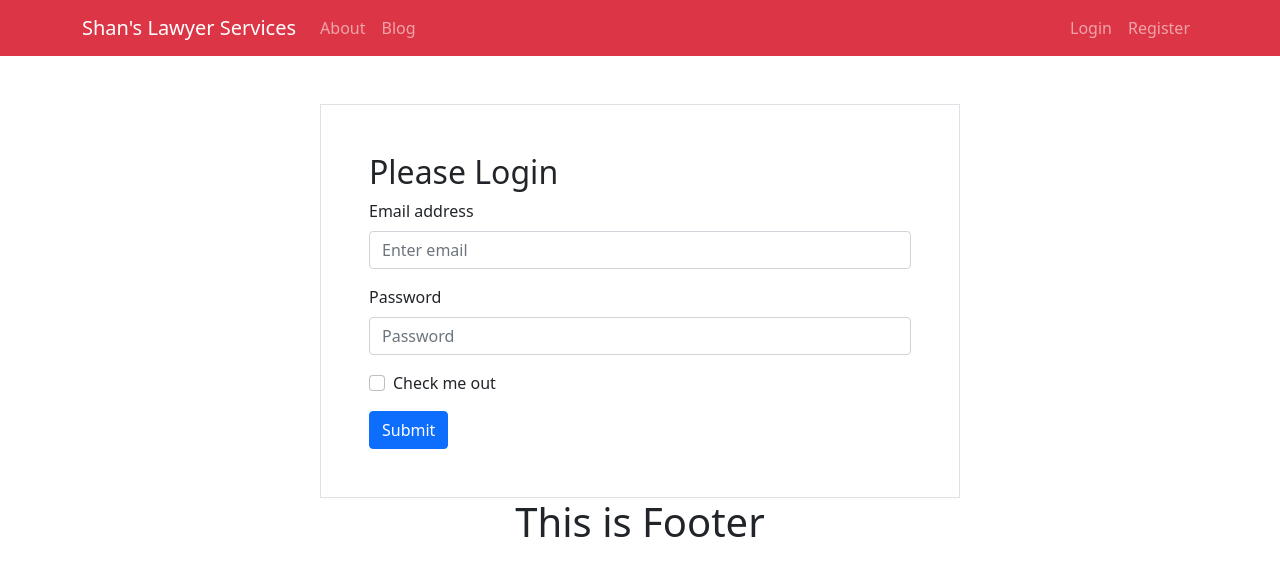
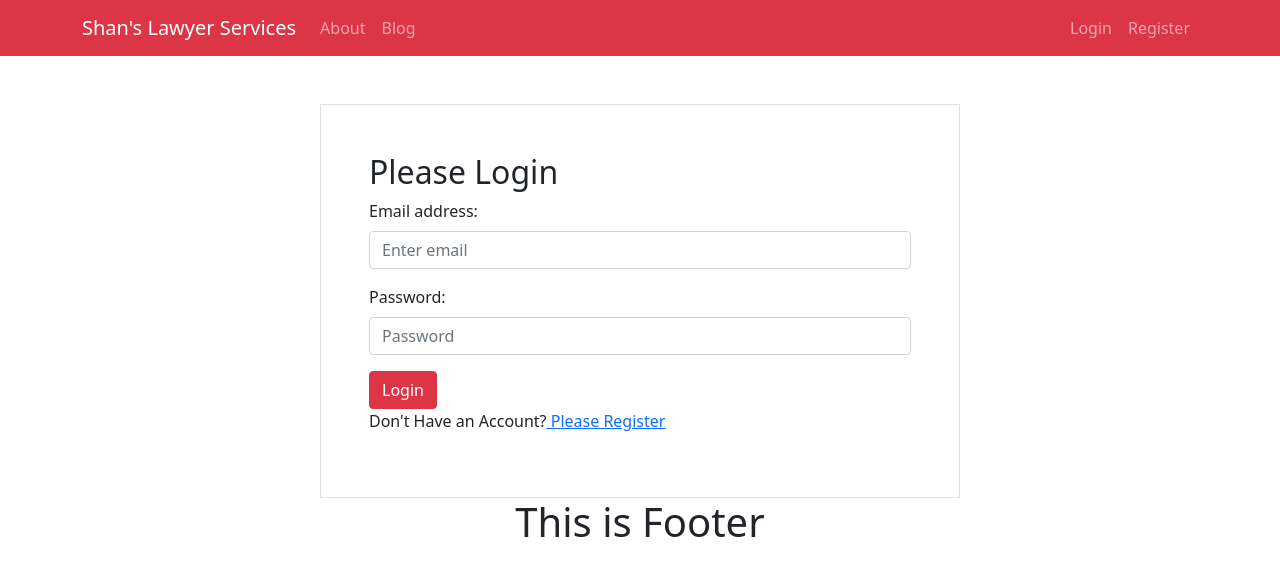
Before and after one commit to jewelCode/independent-service-provider, a React (Create React App) app: page /login in a window 1280 px wide. Shown: the top 576 px of the page. Built offline with nearby package versions, Linux system fonts and the light colour scheme.

Commit message:
404 error part complete

```diff
--- a/src/components/Blog/Blog.js
+++ b/src/components/Blog/Blog.js
@@ -3,6 +3,10 @@ import React from 'react';
 const Blog = () => {
     return (
         <div className="container w-50 mt-5">
+            <h2>Difference between authorization and authentication?</h2>
+            <p>Authentication is a process for Identifying someone who is visiting in Website on the other hand Authorization is a process for giving you access to Authenticated user for in The website.
+                Authentication validates user Identity on the other hand Authorization give permission for access to the website.
+            </p>
             <h2>Why are you using firebase?</h2>
             <p>Ans: Google firebase is a platform for developing and building dynamic web application and mobile apps. Firebase can helps to connect authentication system for different social media Like Facebook, Twitter, Github, Apple and others. It has lot's of features like Realtime database, Cloud functions, Analytics, Crashlytics, Cloud Firestore. Firebase is Easy to use. We can use backend database. </p>
             <h2 className="mt-5">What other options do you have to implement authentication?</h2>
@@ -14,6 +18,17 @@ const Blog = () => {
                 <li>Manage Engine AD self service</li>
                 <li>Typing DNA verify</li>
             </ul>
+            <h2>What other services does firebase provide other than authentication?</h2>
+            <p>Service Provided by Firebase</p>
+            <ul>
+                <li>Cloud Firestore</li>
+                <li>Cloud Functions</li>
+                <li>Authentication</li>
+                <li>Hosting</li>
+                <li>Cloud Storage</li>
+                <li>Google Analytics</li>
+                <li>Dynamic Links</li>
+            </ul>
         </div>
     );
 };
--- a/src/components/Login/Login/Login.js
+++ b/src/components/Login/Login/Login.js
@@ -1,5 +1,6 @@
 import React from 'react';
 import { Button, Form } from 'react-bootstrap';
+import { Link } from 'react-router-dom';
 
 const Login = () => {
     return (
@@ -7,20 +8,18 @@ const Login = () => {
             <h2>Please Login</h2>
             <Form>
                 <Form.Group className="mb-3" controlId="formBasicEmail">
-                    <Form.Label>Email address</Form.Label>
+                    <Form.Label>Email address: </Form.Label>
                     <Form.Control type="email" placeholder="Enter email" />
                 </Form.Group>
                 <Form.Group className="mb-3" controlId="formBasicPassword">
-                    <Form.Label>Password</Form.Label>
+                    <Form.Label>Password: </Form.Label>
                     <Form.Control type="password" placeholder="Password" />
                 </Form.Group>
-                <Form.Group className="mb-3" controlId="formBasicCheckbox">
-                    <Form.Check type="checkbox" label="Check me out" />
-                </Form.Group>
-                <Button variant="primary" type="submit">
-                    Submit
+                <Button variant="danger" type="submit">
+                    Login
                 </Button>
-
+                <br />
+                <p>Don't Have an Account?<Link to="/register"> Please Register</Link></p>
             </Form>
         </div>
     );
--- a/src/components/Login/Register/Register.js
+++ b/src/components/Login/Register/Register.js
@@ -1,5 +1,6 @@
 import React from 'react';
 import { Button, Form } from 'react-bootstrap';
+import { Link } from 'react-router-dom';
 
 const Register = () => {
     return (
@@ -7,21 +8,23 @@ const Register = () => {
             <h2>Please Register</h2>
             <Form>
                 <Form.Group className="mb-3" controlId="formBasicEmail">
-                    <Form.Label>Your Name</Form.Label>
+                    <Form.Label>Your Name:</Form.Label>
                     <Form.Control type="text" placeholder="Enter Your Name" />
                 </Form.Group>
                 <Form.Group className="mb-3" controlId="formBasicEmail">
-                    <Form.Label>Email address</Form.Label>
+                    <Form.Label>Email: </Form.Label>
                     <Form.Control type="email" placeholder="Enter email" />
                 </Form.Group>
 
                 <Form.Group className="mb-3" controlId="formBasicPassword">
-                    <Form.Label>Password</Form.Label>
+                    <Form.Label>Password: </Form.Label>
                     <Form.Control type="password" placeholder="Password" />
                 </Form.Group>
-                <Button variant="primary" type="submit">
+                <Button variant="danger" type="submit">
                     Register
                 </Button>
+                <br />
+                <p>Already Have an Account?<Link to="/login"> Please Login</Link></p>
             </Form>
         </div>
     );
--- a/src/components/Shared/NotFound/NotFound.js
+++ b/src/components/Shared/NotFound/NotFound.js
@@ -1,9 +1,10 @@
 import React from 'react';
+import error from './../../../resources/error.jpg'
 
 const NotFound = () => {
     return (
-        <div>
-            <h1>404 Error</h1>
+        <div className="container w-50 mt-5">
+            <img src={error} className="img-fluid" alt="" />
         </div>
     );
 };
```
Also changed, not shown: src/resources/error.jpg (added).
